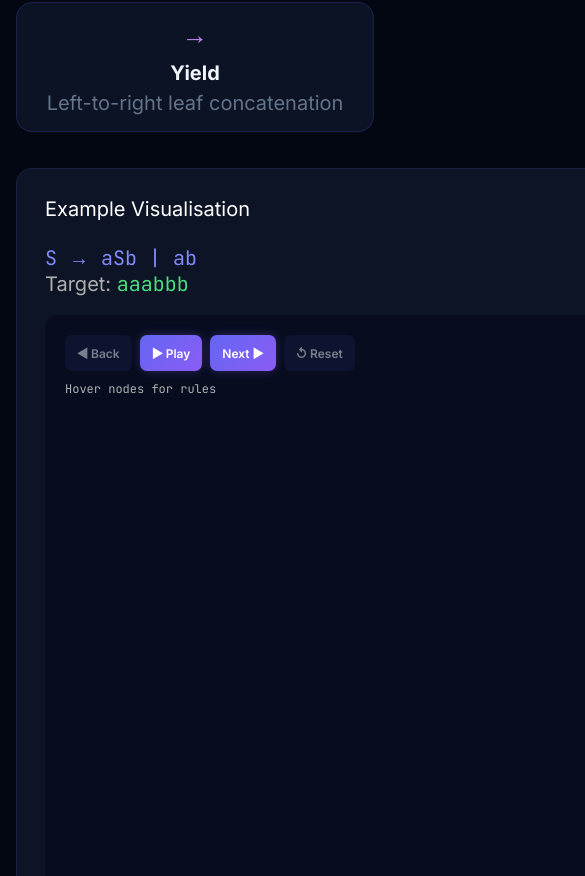
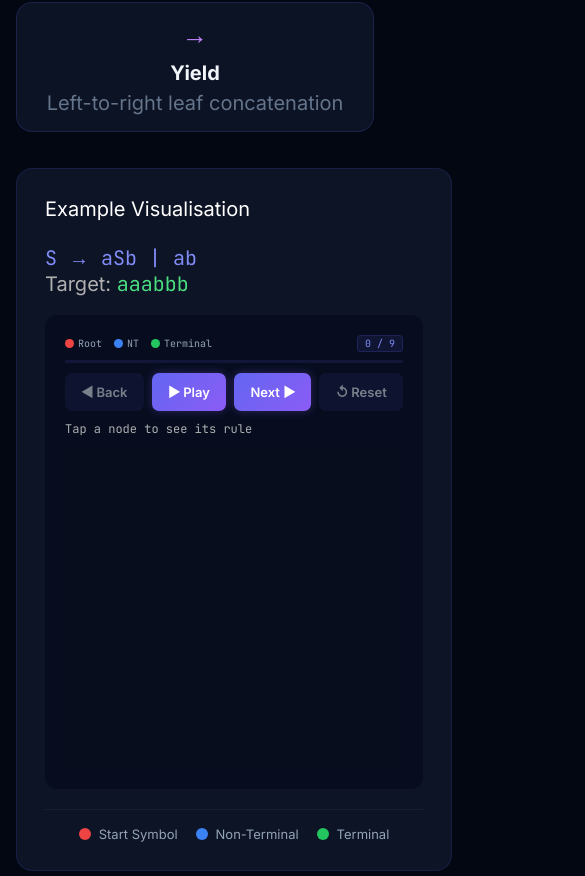
Before and after one commit to kashish100-max/CFG_Visualiser, a React (Vite) app: page / in a window 390 px wide. Shown: the part 4368-5244 px from the top of the page, 585 px wide, since content can reach past the window. Built offline with nearby package versions, Linux system fonts and the light colour scheme.

Commit message:
updated css

```diff
--- a/src/components/CFGVisualizer.jsx
+++ b/src/components/CFGVisualizer.jsx
@@ -402,8 +402,17 @@ function SingleTreeSVG({ tree, rules, animationKey, treeIndex }) {
   const [currentStep, setCurrentStep] = useState(0);
   const [isPlaying, setIsPlaying] = useState(false);
   const [hoveredNode, setHoveredNode] = useState(null);
+  const [tappedNode, setTappedNode] = useState(null);
+  const [isMobile, setIsMobile] = useState(() => window.innerWidth < 768);
   const playTimerRef = useRef(null);
   const svgRef = useRef(null);
+
+  // Track screen size
+  useEffect(() => {
+    const onResize = () => setIsMobile(window.innerWidth < 768);
+    window.addEventListener("resize", onResize);
+    return () => window.removeEventListener("resize", onResize);
+  }, []);
 
   const localTree = JSON.parse(JSON.stringify(tree));
   calculateLayout(localTree);
@@ -414,14 +423,11 @@ function SingleTreeSVG({ tree, rules, animationKey, treeIndex }) {
   while (bq.length > 0) { const nd = bq.shift(); bfsOrder.push(nd); (nd.children || []).forEach(c => bq.push(c)); }
   const totalNodes = bfsOrder.length;
 
-  // Reset step when tree changes
   useEffect(() => {
-    setCurrentStep(0);
-    setIsPlaying(false);
+    setCurrentStep(0); setIsPlaying(false); setTappedNode(null);
     if (playTimerRef.current) clearInterval(playTimerRef.current);
   }, [animationKey, treeIndex]);
 
-  // Auto-play logic
   useEffect(() => {
     if (isPlaying) {
       playTimerRef.current = setInterval(() => {
@@ -441,65 +447,110 @@ function SingleTreeSVG({ tree, rules, animationKey, treeIndex }) {
   const handlePlay     = () => { if (currentStep >= totalNodes) setCurrentStep(0); setIsPlaying(p => !p); };
   const handleReset    = () => { setCurrentStep(0); setIsPlaying(false); };
 
-  const R = 22, hGap = 120, vGap = 140, pad = 75;
   const minX = Math.min(...allNodes.map(n => n.x));
   const maxX = Math.max(...allNodes.map(n => n.x));
   const maxD = Math.max(...allNodes.map(n => n.depth));
-  const W = Math.max(280, (maxX - minX) * hGap + pad * 2);
+  const leafCount = allNodes.filter(n => !n.children || n.children.length === 0).length;
+
+  // ── Desktop: original big layout ──────────────────────────────
+  // ── Mobile:  compact responsive layout ───────────────────────
+  const R    = isMobile ? 18 : 22;
+  const hGap = isMobile ? Math.max(50, Math.min(80, 300 / Math.max(leafCount, 1))) : 120;
+  const vGap = isMobile ? 80 : 140;
+  const pad  = isMobile ? 40 : 75;
+
+  const W = Math.max(isMobile ? 240 : 280, (maxX - minX) * hGap + pad * 2);
   const H = maxD * vGap + pad * 2;
   const getX = x => pad + (x - minX) * hGap;
   const getY = d => pad + d * vGap;
   const visibleSet = new Set(bfsOrder.slice(0, currentStep));
 
+  const activeNode = tappedNode || hoveredNode;
+  const progress = totalNodes > 0 ? (currentStep / totalNodes) * 100 : 0;
+
+  // ── Button styles ─────────────────────────────────────────────
   const btnBase = {
-    border: "none", borderRadius: 7, fontSize: "clamp(12px,3vw,14px)", fontWeight: 600,
-    cursor: "pointer", fontFamily: "inherit", padding: "7px 12px",
+    border: "none", borderRadius: 7, fontWeight: 600,
+    cursor: "pointer", fontFamily: "inherit",
     display: "flex", alignItems: "center", gap: 4, transition: "all 0.2s",
-    minHeight: 36, whiteSpace: "nowrap"
+    whiteSpace: "nowrap",
+    // desktop original sizing; mobile stretches
+    fontSize: isMobile ? "clamp(11px,3.5vw,13px)" : "clamp(12px,3vw,14px)",
+    padding: isMobile ? "8px 10px" : "7px 12px",
+    minHeight: isMobile ? 38 : 36,
+    flex: isMobile ? "1 1 auto" : "0 0 auto",
+    justifyContent: isMobile ? "center" : "flex-start",
   };
   const btnEnabled  = { ...btnBase, background: "linear-gradient(135deg,#6366f1,#8b5cf6)", color: "white",  boxShadow: "0 0 10px rgba(139,92,246,0.3)" };
-  const btnDisabled = { ...btnBase, background: "rgba(99,102,241,0.08)",                   color: "#77808b", cursor: "not-allowed" };
+  const btnDisabled = { ...btnBase, background: "rgba(99,102,241,0.08)", color: "#77808b", cursor: "not-allowed" };
+  const btnReset    = { ...btnBase, background: "rgba(239,68,68,0.12)", color: "#f87171", border: "1px solid rgba(239,68,68,0.25)", flex: isMobile ? "0 0 auto" : "0 0 auto" };
 
   return (
     <div style={{ position: "relative" }}>
+
+      {/* ── Mobile: progress bar + legend ── */}
+      {isMobile && (
+        <>
+          <div style={{ display: "flex", gap: 12, marginBottom: 8, flexWrap: "wrap", alignItems: "center" }}>
+            {[{ color: "#ef4444", label: "Root" }, { color: "#3b82f6", label: "NT" }, { color: "#22c55e", label: "Terminal" }].map(({ color, label }) => (
+              <span key={label} style={{ display: "flex", alignItems: "center", gap: 4, fontSize: 10, color: "#94a3b8", fontFamily: "'JetBrains Mono'" }}>
+                <span style={{ width: 9, height: 9, borderRadius: "50%", background: color, display: "inline-block" }} />{label}
+              </span>
+            ))}
+            <span style={{ marginLeft: "auto", fontSize: 10, color: "#818cf8", fontFamily: "'JetBrains Mono'", background: "rgba(99,102,241,0.1)", border: "1px solid rgba(99,102,241,0.18)", borderRadius: 4, padding: "1px 7px" }}>
+              {currentStep} / {totalNodes}
+            </span>
+          </div>
+          <div style={{ height: 3, borderRadius: 99, background: "rgba(99,102,241,0.12)", marginBottom: 10, overflow: "hidden" }}>
+            <div style={{ height: "100%", width: `${progress}%`, background: "linear-gradient(90deg,#6366f1,#a78bfa)", borderRadius: 99, transition: "width 0.3s ease" }} />
+          </div>
+        </>
+      )}
+
       {/* ── Controls row ── */}
       <div style={{ display: "flex", gap: 8, marginBottom: 10, alignItems: "center", flexWrap: "wrap" }}>
-        {/* Backward */}
-        <button onClick={handleBackward} disabled={currentStep === 0}
-          style={currentStep === 0 ? btnDisabled : btnEnabled}>
-          ◀ Back
-        </button>
-        {/* Play / Pause */}
-        <button onClick={handlePlay}
-          style={btnEnabled}>
+        <button onClick={handleBackward} disabled={currentStep === 0} style={currentStep === 0 ? btnDisabled : btnEnabled}>◀ Back</button>
+        <button onClick={handlePlay} style={btnEnabled}>
           {isPlaying ? "⏸ Pause" : (currentStep >= totalNodes ? "↺ Replay" : "▶ Play")}
         </button>
-        {/* Forward */}
-        <button onClick={handleForward} disabled={currentStep >= totalNodes}
-          style={currentStep >= totalNodes ? btnDisabled : btnEnabled}>
-          Next ▶
-        </button>
-        {/* Reset */}
+        <button onClick={handleForward} disabled={currentStep >= totalNodes} style={currentStep >= totalNodes ? btnDisabled : btnEnabled}>Next ▶</button>
         <button onClick={handleReset} disabled={currentStep === 0}
-          style={currentStep === 0 ? btnDisabled : { ...btnBase, background: "rgba(239,68,68,0.12)", color: "#f87171", border: "1px solid rgba(239,68,68,0.25)" }}>
-          ↺ Reset
-        </button>
-        {/* Step counter */}
-        <span style={{ fontSize: 13, color: "#818cf8", fontFamily: "'JetBrains Mono'", marginLeft: "auto", background: "rgba(99,102,241,0.1)", border: "1px solid rgba(99,102,241,0.2)", borderRadius: 6, padding: "4px 10px" }}>
-          Step {currentStep} / {totalNodes}
-        </span>
+          style={currentStep === 0 ? btnDisabled : btnReset}>↺ Reset</button>
+        {/* Desktop: step counter on the right */}
+        {!isMobile && (
+          <span style={{ fontSize: 13, color: "#818cf8", fontFamily: "'JetBrains Mono'", marginLeft: "auto", background: "rgba(99,102,241,0.1)", border: "1px solid rgba(99,102,241,0.2)", borderRadius: 6, padding: "4px 10px" }}>
+            Step {currentStep} / {totalNodes}
+          </span>
+        )}
         {currentStep === totalNodes && (
-          <span style={{ fontSize: 13, color: "#4ade80", fontFamily: "'JetBrains Mono'" }}>✓ Complete</span>
+          <span style={{ fontSize: 13, color: "#4ade80", fontFamily: "'JetBrains Mono'" }}>✓ {isMobile ? "Done" : "Complete"}</span>
         )}
       </div>
+
+      {/* Desktop hint / Mobile tap hint */}
       <div style={{ fontSize: 12, color: "#adafb1", marginBottom: 8, fontFamily: "'JetBrains Mono'" }}>
-        Hover nodes for rules
+        {isMobile ? "Tap a node to see its rule" : "Hover nodes for rules"}
       </div>
-      <div style={{ overflowX: "auto", overflowY: "auto", maxHeight: "70vh", WebkitOverflowScrolling: "touch", borderRadius: 10, background: "rgba(8,14,28,0.5)", padding: "4px" }}>
-        <svg ref={svgRef} width={W} height={H} viewBox={`0 0 ${W} ${H}`} style={{ display: "block", margin: "auto", minWidth: Math.min(W, 260) }}>
+
+      {/* ── Mobile: tapped node rule badge ── */}
+      {isMobile && tappedNode && tappedNode.rule && (
+        <div style={{ marginBottom: 10, background: "rgba(46,16,101,0.92)", border: "1px solid #a78bfa", borderRadius: 9, padding: "8px 14px", fontSize: 12, color: "#e9d5ff", fontFamily: "'JetBrains Mono'", display: "flex", justifyContent: "space-between", alignItems: "center", gap: 8 }}>
+          <span>{tappedNode.rule}</span>
+          <button onClick={() => setTappedNode(null)} style={{ background: "none", border: "none", color: "#a78bfa", cursor: "pointer", fontSize: 16, lineHeight: 1, padding: 0 }}>✕</button>
+        </div>
+      )}
+
+      {/* ── SVG container ── */}
+      <div style={{
+        overflowX: "auto", overflowY: "hidden",
+        WebkitOverflowScrolling: "touch",
+        borderRadius: 10,
+        background: "rgba(8,14,28,0.5)",
+        padding: "4px 4px 0 4px",
+      }}>
+        <svg ref={svgRef} width={W} height={H} viewBox={`0 0 ${W} ${H}`}
+          style={{ display: "block", margin: "auto", minWidth: Math.min(W, isMobile ? 220 : 260) }}>
           <defs>
-            {/* markerUnits="userSpaceOnUse" keeps arrow size fixed regardless of strokeWidth.
-                markerWidth/Height in px. refX=10 = tip of arrow, so tip touches circle edge. */}
             <marker
               id={`arrow-${animationKey}`}
               markerWidth="18" markerHeight="18"
@@ -509,63 +560,60 @@ function SingleTreeSVG({ tree, rules, animationKey, treeIndex }) {
               <path d="M0,0 L0,18 L18,9 z" fill="#a78bfa" />
             </marker>
           </defs>
+
+          {/* ── Edges ── */}
           {allNodes.map((node, i) =>
             (node.children || []).map((child, ci) => {
               if (!visibleSet.has(node) || !visibleSet.has(child)) return null;
-
-              // Line starts at bottom of parent circle, ends exactly at child circle boundary
-              const x1 = getX(node.x);
-              const y1 = getY(node.depth) + R;
-              const x2 = getX(child.x);
-              const y2 = getY(child.depth) - R;
-
-              // Pull back by arrowhead length (10px) so the tip lands on the circle edge
+              const x1 = getX(node.x), y1 = getY(node.depth) + R;
+              const x2 = getX(child.x), y2 = getY(child.depth) - R;
               const dx = x2 - x1, dy = y2 - y1;
               const len = Math.sqrt(dx * dx + dy * dy) || 1;
               const stopX = x2 - (dx / len) * 2;
               const stopY = y2 - (dy / len) * 2;
               const pathLen = Math.round(len) + 10;
-
               return (
                 <g key={`e${i}-${ci}-${animationKey}`}>
-                  {/* Subtle glow behind the line */}
-                  <line
-                    x1={x1} y1={y1} x2={stopX} y2={stopY}
+                  <line x1={x1} y1={y1} x2={stopX} y2={stopY}
                     stroke="#818cf8" strokeWidth="5" strokeLinecap="butt" strokeOpacity="0.15"
                     strokeDasharray={pathLen} strokeDashoffset={pathLen}
-                    style={{ animation: "edgeDraw 0.5s cubic-bezier(0.4,0,0.2,1) forwards" }}
-                  />
-                  {/* Main straight line with arrowhead marker */}
-                  <line
-                    x1={x1} y1={y1} x2={stopX} y2={stopY}
+                    style={{ animation: "edgeDraw 0.5s cubic-bezier(0.4,0,0.2,1) forwards" }} />
+                  <line x1={x1} y1={y1} x2={stopX} y2={stopY}
                     stroke="#818cf8" strokeWidth="1.8" strokeLinecap="butt"
                     markerEnd={`url(#arrow-${animationKey})`}
                     strokeDasharray={pathLen} strokeDashoffset={pathLen}
-                    style={{ animation: "edgeDraw 0.5s cubic-bezier(0.4,0,0.2,1) forwards" }}
-                  />
+                    style={{ animation: "edgeDraw 0.5s cubic-bezier(0.4,0,0.2,1) forwards" }} />
                 </g>
               );
             })
           )}
+
+          {/* ── Nodes ── */}
           {bfsOrder.map((node, i) => {
             if (!visibleSet.has(node)) return null;
             let fill = "#3b82f6", stroke = "#1d4ed8";
-            if (node.depth === 0) { fill = "#ef4444"; stroke = "#b91c1c"; }
+            if (node.depth === 0)          { fill = "#ef4444"; stroke = "#b91c1c"; }
             else if (!nts.has(node.value)) { fill = "#22c55e"; stroke = "#15803d"; }
             const cx = getX(node.x), cy = getY(node.depth);
-            const isH = hoveredNode === node;
+            const isH = isMobile ? (tappedNode === node) : (hoveredNode === node);
             return (
               <g key={`n${i}-${animationKey}`}
                 style={{ transformOrigin: `${cx}px ${cy}px`, animation: "nodePop 0.5s cubic-bezier(0.34,1.56,0.64,1) forwards", cursor: node.rule ? "pointer" : "default" }}
-                onMouseEnter={() => setHoveredNode(node)}
-                onMouseLeave={() => setHoveredNode(null)}>
+                onMouseEnter={() => !isMobile && setHoveredNode(node)}
+                onMouseLeave={() => !isMobile && setHoveredNode(null)}
+                onClick={() => isMobile && setTappedNode(tappedNode === node ? null : node)}
+              >
                 <circle cx={cx} cy={cy} r={isH ? R + 4 : R} fill={fill} stroke={isH ? "#c084fc" : stroke} strokeWidth={isH ? "3" : "2.3"}
                   style={{ filter: `drop-shadow(0 0 ${isH ? 14 : 7}px ${fill}88)`, transition: "all 0.15s" }} />
-                <text x={cx} y={cy} textAnchor="middle" dominantBaseline="central" fill="white" fontSize="13" fontWeight="bold" fontFamily="'JetBrains Mono',monospace">{node.value}</text>
+                <text x={cx} y={cy} textAnchor="middle" dominantBaseline="central" fill="white"
+                  fontSize={isMobile ? (node.value.length > 2 ? "9" : "11") : "13"}
+                  fontWeight="bold" fontFamily="'JetBrains Mono',monospace">{node.value}</text>
               </g>
             );
           })}
-          {hoveredNode && hoveredNode.rule && (() => {
+
+          {/* ── Desktop hover tooltip (inside SVG) ── */}
+          {!isMobile && hoveredNode && hoveredNode.rule && (() => {
             const cx = getX(hoveredNode.x), cy = getY(hoveredNode.depth);
             const label = hoveredNode.rule;
             const tipW = Math.min(label.length * 7.8 + 24, 280);
@@ -842,8 +890,8 @@ function ToolPage({ onBack }) {
     { label: "Right Recursion",   grammar: "S -> aS | bS | a | b",                                   str: "aba"     },
     { label: "Palindrome",        grammar: "S -> aSa | bSb | a | b | ε",                             str: "abba"    },
     { label: "aⁿb²ⁿ",            grammar: "S -> aSbb | abb",                                         str: "aabbbb"  },
-    { label: "Ambiguous Expr ⚡", grammar: "E -> E+E | E*E | E-E | a | b | c",                      str: "a+b*c"   },
-    { label: "Dangling Else ⚡",   grammar: "S -> iS | iSeS | a",                                     str: "iia"     },
+    { label: "Ambiguous Expr", grammar: "E -> E+E | E*E | E-E | a | b | c",                      str: "a+b*c"   },
+    { label: "Dangling Else ",   grammar: "S -> iS | iSeS | a",                                     str: "iia"     },
     { label: "Dyck Words",        grammar: "S -> SS | (S) | ε",                                      str: "(())"    },
     { label: "Even Length",       grammar: "S -> aSa | bSb | aSb | bSa | aa | bb | ab | ba",        str: "abba"    },
     { label: "aⁿbⁿcⁿ-like",      grammar: "S -> aSBC | aBC\nCB -> BC\naB -> ab\nbB -> bb\nbC -> bc\ncC -> cc", str: "abc" },
@@ -971,7 +1019,6 @@ function ToolPage({ onBack }) {
             <div style={{ display: "flex", alignItems: "center", gap: 8 }}>
               <div style={{ width: 26, height: 26, borderRadius: 7, background: "linear-gradient(135deg,#6366f1,#8b5cf6)", display: "flex", alignItems: "center", justifyContent: "center", fontSize: 13, fontWeight: 800, color: "white" }}>G</div>
               <span style={{ fontSize: "clamp(14px,2vw,17px)", fontWeight: 700, color: "#a5b4fc" }}>CFG Visualiser</span>
-              <span style={{ fontSize: 14, color: "#6f757c" }}>/ Generator</span>
             </div>
           </div>
           <div className="nav-interactive-label" style={{ fontSize: 16, color: "#6f757c", fontFamily: "'JetBrains Mono',monospace" }}>Interactive Tool</div>
@@ -1888,7 +1935,7 @@ export default function CFGApp() {
               <div style={{ fontSize:18, letterSpacing:"0.15em", textTransform:"uppercase", color:"#818cf8", fontWeight:700, marginBottom:14 }}>Ready to Experiment?</div>
               <h2 style={{ fontSize:36, fontWeight:800, color:"#f1f5f9", marginBottom:14, letterSpacing:"-0.03em" }}>Turn Your Learning Into Practice</h2>
               <p style={{ color:"#64748b", fontSize:20, margin:"0 auto 36px", lineHeight:1.7 }}>Enter any context-free grammar, pick a target string, and watch the derivation unfold step by step.</p>
-              <button className="btn-hero" onClick={goTool}>⚡ Launch CFG Generator</button>
+              <button className="btn-hero" onClick={goTool}>Launch CFG Generator</button>
             </div>
           </Reveal>
         </section>
```
